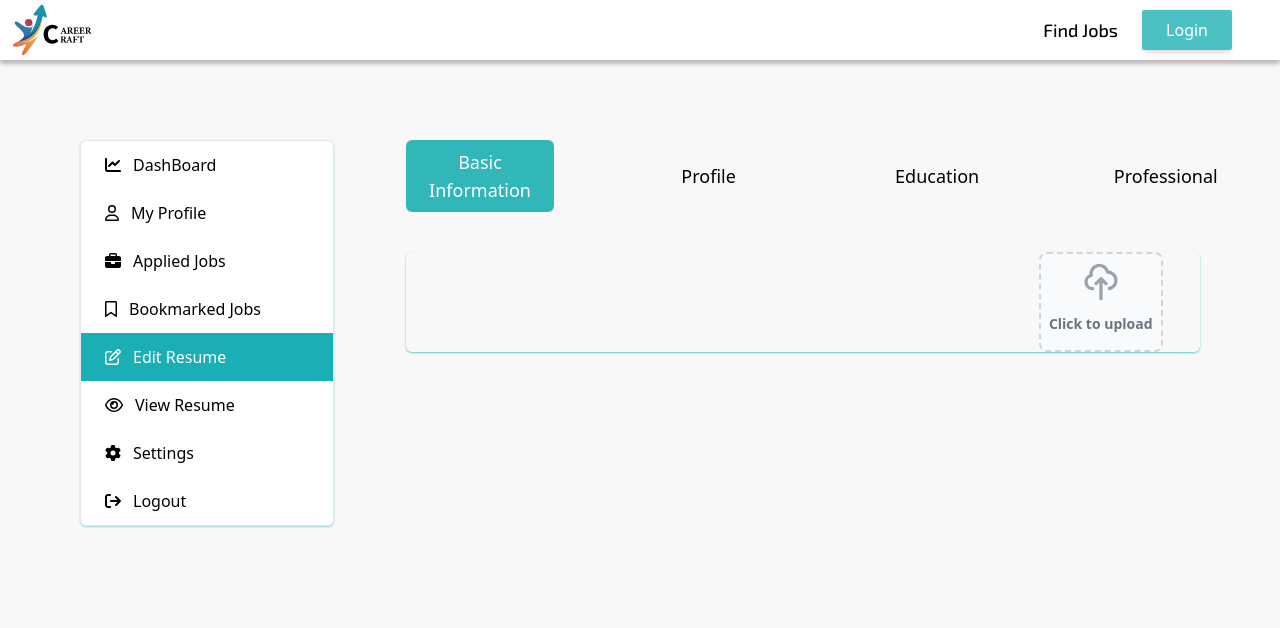
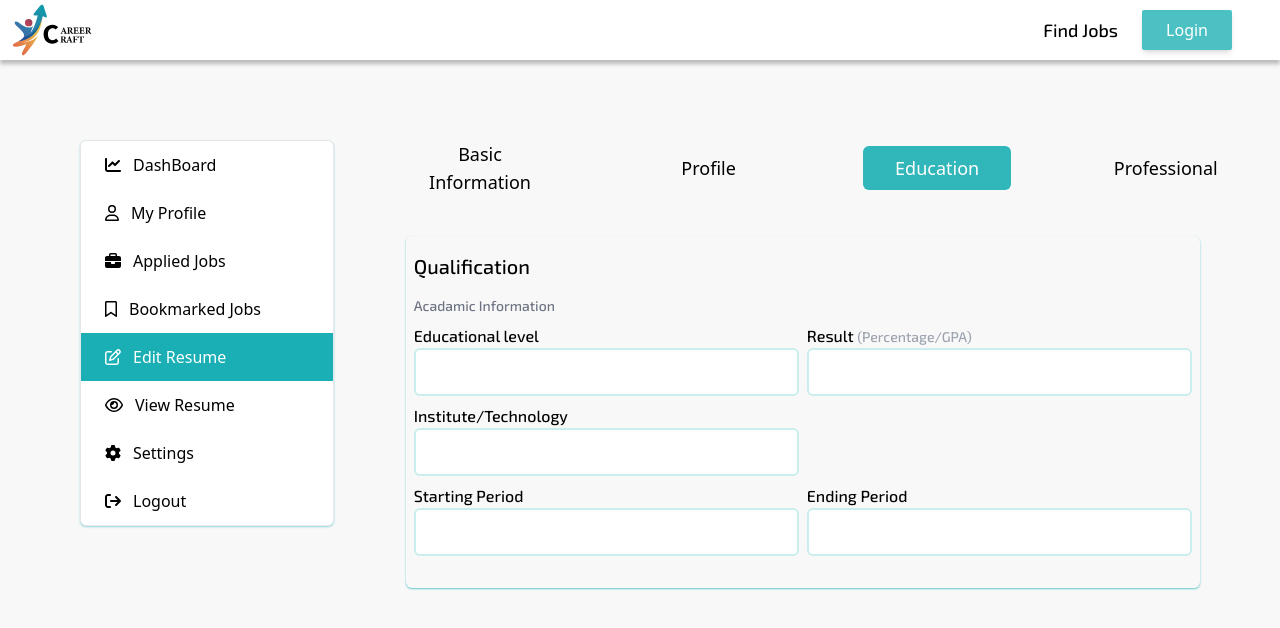
Before and after one commit to Pranav-0001/career_craft_client, a React (Create React App) app: page /editResume in a window 1280 px wide. Shown: the top 628 px of the page. Built offline with nearby package versions, Linux system fonts and the light colour scheme; no server answers.

Commit message:
User Profile

```diff
--- a/package.json
+++ b/package.json
@@ -3,6 +3,8 @@
   "version": "0.1.0",
   "private": true,
   "dependencies": {
+    "@cloudinary/react": "^1.11.2",
+    "@cloudinary/url-gen": "^1.10.1",
     "@fortawesome/fontawesome-svg-core": "^6.4.0",
     "@fortawesome/free-brands-svg-icons": "^6.4.0",
     "@fortawesome/free-regular-svg-icons": "^6.4.0",
@@ -19,6 +21,7 @@
     "@types/react-dom": "^18.2.5",
     "axios": "^1.4.0",
     "chart.js": "^4.3.0",
+    "cloudinary": "^1.37.3",
     "jwt-decode": "^3.1.2",
     "react": "^18.2.0",
     "react-app-env": "^1.2.3",
--- a/src/components/User/EditResume/Basic.tsx
+++ b/src/components/User/EditResume/Basic.tsx
@@ -1,31 +1,80 @@
-import React from 'react'
+import React, { ChangeEvent, useState } from 'react'
+import { handleImgUrl } from '../../../services/candidate/profile'
+import { FontAwesomeIcon } from '@fortawesome/react-fontawesome'
+import { faCircleXmark, faClose } from '@fortawesome/free-solid-svg-icons'
+import { url } from 'inspector'
+import { center } from '@cloudinary/url-gen/qualifiers/textAlignment'
 
 function Basic() {
+  const [imgurl, setImgUrl] = useState<string>()
+  const generateUrl = async (e: ChangeEvent<HTMLInputElement>) => {
+    if (e.target.files) {
+      const img = e.target.files[0]
+      const url = await handleImgUrl(e.target.files[0])
+      if (url) {
+        setImgUrl(url)
+      }
+    }
+
+  }
   return (
     <>
       <div className='w-full lg:ps-10 lg:pe-20 mt-10'>
-        <div className='w-full  border-primary border-200 shadow-sm shadow-primary-600 rounded-md '>
-          <div className='grid grid-cols-1 md:grid-cols-2'>
+        <div className='w-full  border-primary border-200 shadow-sm shadow-primary-600 rounded-md px-2 mb-8 pb-8'>
+          <div className='grid grid-cols-1 md:grid-cols-2 gap-2 items-center font-exo'>
             <div>
+              <h1>Firstname</h1>
+
+              <input type="text" className="signupFormInput w-full" />
 
             </div>
-            <div className='grid md:grid-cols-2'>
+            <div className='md:grid md:grid-cols-3 items-center gap-2'>
+              <div className='w-full col-span-2'>
+                <h1>Lastname</h1>
+                <input type="text" className="signupFormInput w-full" />
+              </div>
               <div className='w-full'>
+                <div className="flex items-center justify-center w-full py-2 ">
 
+                  {imgurl ? <div className='w-24 h-24 flex items-center shadow-sm rounded-sm px-2 relative bg-profile-img' style={{ backgroundImage: `url("${imgurl}")`, backgroundRepeat: 'no-repeat', backgroundPosition: 'center', backgroundSize: 'cover' }}>
+                    <FontAwesomeIcon className='bg-white absolute top-0 right-0 cursor-pointer text-lg  rounded-full  text-black' onClick={() => setImgUrl(undefined)} icon={faCircleXmark} />
+
+                  </div>
+                    : <label className=" flex flex-col items-center justify-center w-full  h-24 border-2 border-gray-300 border-dashed rounded-lg cursor-pointer bg-gray-50  hover:bg-gray-100   ">
+                      <div className="flex flex-col items-center justify-center pt-5 pb-6">
+                        <svg aria-hidden="true" className="w-10 h-10 mb-3 text-gray-400" fill="none" stroke="currentColor" viewBox="0 0 24 24" xmlns="http://www.w3.org/2000/svg"><path stroke-linecap="round" stroke-linejoin="round" stroke-width="2" d="M7 16a4 4 0 01-.88-7.903A5 5 0 1115.9 6L16 6a5 5 0 011 9.9M15 13l-3-3m0 0l-3 3m3-3v12"></path></svg>
+                        <p className="mb-2 text-sm text-gray-500 dark:text-gray-400"><span className="font-semibold">Click to upload</span></p>
+
+                      </div>
+                      <input onChange={generateUrl} type="file" className="hidden" />
+                    </label>}
+                </div>
               </div>
-              <div className="flex items-center justify-center w-full   ">
-                <label className="flex flex-col items-center justify-center w-15 py-2 px-2 h-15 border-2 border-gray-300 border-dashed rounded-lg cursor-pointer bg-gray-50 dark:hover:bg-bray-800 dark:bg-white hover:bg-gray-100 dark:border-gray-600  dark:hover:bg-white ">
-                  <div className="flex flex-col items-center justify-center  ">
-                    <svg aria-hidden="true" className="w-10 h-10 mb-3 text-gray-400" fill="none" stroke="currentColor" viewBox="0 0 24 24" xmlns="http://www.w3.org/2000/svg"><path stroke-linecap="round" stroke-linejoin="round" stroke-width="2" d="M7 16a4 4 0 01-.88-7.903A5 5 0 1115.9 6L16 6a5 5 0 011 9.9M15 13l-3-3m0 0l-3 3m3-3v12"></path></svg>
-                    <p className="mb-2 text-sm text-gray-500 dark:text-gray-400"><span className="font-semibold">Click to upload</span> </p>
-                    <p className="text-xs text-gray-500 dark:text-gray-400"></p>
-                  </div>
-                  <input id="dropzone-file" type="file" className="hidden" />
-                </label>
-              </div>
+
             </div>
-
-
+            <div>
+              <h1>Email</h1>
+              <input type="text" className="signupFormInput w-full" />
+            </div>
+            <div>
+              <h1>Phone</h1>
+              <input type="text" className="signupFormInput w-full" />
+            </div>
+            <div>
+              <h1>Qualification</h1>
+              <input type="text" className="signupFormInput w-full" />
+            </div>
+            <div>
+              <h1>Career Objective</h1>
+              <input type="text" className="signupFormInput w-full" />
+            </div>
+            <div className='col-span-2'>
+              <h1>Career Objective</h1>
+              <textarea name="" id="" className='signupFormInput h-28'></textarea>
+            </div>
+            <div className="col-span-2 mx-2">
+              <button className='bg-primary-800 text-white px-4 rounded-md py-1'>Update</button>
+            </div>
 
           </div>
         </div>
--- a/src/components/User/EditResume/EditResume.css
+++ b/src/components/User/EditResume/EditResume.css
@@ -0,0 +1,3 @@
+.signupFormInput{
+    @apply w-full h-10 md:h-12 border-primary-200  border-2 outline-primary-500 rounded-md
+}
--- a/src/components/User/EditResume/EditResume.tsx
+++ b/src/components/User/EditResume/EditResume.tsx
@@ -1,23 +1,27 @@
 import { faSquare } from '@fortawesome/free-regular-svg-icons'
 import { FontAwesomeIcon } from '@fortawesome/react-fontawesome'
-import React from 'react'
+import React, { useState } from 'react'
 import Basic from './Basic'
+import Profile from './Profile'
+import Education from './Education'
+import './EditResume.css'
 
 function EditResume() {
+    const [page,setPage]=useState('education')
     return (
         <>
             <div className='mt-20 w-full'>
                 <div className='flex justify-between items-center text-xs md:text-md lg:text-lg'>
                     <div className='w-full text-center lg:px-10'>
-                        <h1 className={`bg-primary-800 py-2 text-white rounded-md`}>Basic Information</h1>
+                        <h1 className={`${page==='basic'? 'bg-primary-800 py-2 text-white rounded-md':''}`}>Basic Information</h1>
                     </div>
 
                     <div className='w-full text-center lg:px-10'>
-                        <h1>Profile</h1>
+                        <h1 className={`${page==='profile'? 'bg-primary-800 py-2 text-white rounded-md':''}`}>Profile</h1>
                     </div>
 
                     <div className='w-full text-center lg:px-10'>
-                        <h1>Education</h1>
+                        <h1 className={`${page==='education'? 'bg-primary-800 py-2 text-white rounded-md':''}`}>Education</h1>
 
                     </div>
 
@@ -27,7 +31,9 @@ function EditResume() {
                     </div>
                 </div>
             </div>
-            <Basic/>
+            {page==="basic" && <Basic/>}
+            {page==="profile" && <Profile/>}
+            {page==="education" && <Education/>}
         </>
     )
 }
--- /dev/null
+++ b/src/components/User/EditResume/Education.tsx
@@ -0,0 +1,43 @@
+import React from 'react'
+
+function Education() {
+    return (
+        <>
+            <div className='w-full lg:ps-10 lg:pe-20 mt-10'>
+                <div className='w-full  border-primary border-200 shadow-sm shadow-primary-600 rounded-md px-2 mb-8 pb-8 pt-4'>
+                    <div className='md:grid grid-cols-1 md:grid-cols-2 gap-2 items-center font-exo '>
+                        <div className='col-span-2'>
+                            <h1 className='font-exo text-xl'>Qualification</h1>
+                            <h1 className='text-sm text-gray-500 mt-4'>Acadamic Information</h1>
+                        </div>
+                        <div >
+                        <h1 className=''>Educational level</h1>
+                            <input type="text" className="px-4 signupFormInput w-full" />
+                        </div>
+                        <div >
+                        <h1 className=''>Result <span className='text-gray-400 text-sm'>(Percentage/GPA)</span></h1>
+                            <input type="text" className="px-4 signupFormInput w-full" />
+                        </div>
+                        <div >
+                        <h1 className=''>Institute/Technology </h1>
+                            <input type="text" className="px-4 signupFormInput w-full" />
+                        </div>
+                        <div>
+
+                        </div>
+                        <div >
+                        <h1 className=''>Starting Period </h1>
+                            <input type="text" className="px-4 signupFormInput w-full" />
+                        </div>
+                        <div >
+                        <h1 className=''>Ending Period </h1>
+                            <input type="text" className="px-4 signupFormInput w-full" />
+                        </div>
+                    </div>
+                </div>
+            </div>
+        </>
+    )
+}
+
+export default Education
--- /dev/null
+++ b/src/components/User/EditResume/Profile.tsx
@@ -0,0 +1,63 @@
+import { FontAwesomeIcon } from '@fortawesome/react-fontawesome'
+import React from 'react'
+
+function Profile() {
+    return (
+        <>
+            <div className='w-full lg:ps-10 lg:pe-20 mt-10'>
+                <div className='w-full  border-primary border-200 shadow-sm shadow-primary-600 rounded-md px-2 mb-8 pb-8 pt-4'>
+                    <div className='md:grid grid-cols-1 md:grid-cols-2 gap-2 items-center font-exo '>
+                        <div className=''>
+                            <h1 className=''>Father's Name</h1>
+                            <input type="text" className="px-4 signupFormInput w-full" />
+                        </div>
+                        <div>
+                            <h1>Mother's Name</h1>
+                            <input type="text" className="px-4 signupFormInput w-full" />
+                        </div>
+                        <div>
+                            <h1>Date of Birth</h1>
+                            <input type="date" className="px-4 signupFormInput w-full" max="2004-12-31" />
+
+                        </div>
+                        <div>
+                            <h1>National Id</h1>
+                            <input type="text" className="px-4 signupFormInput w-full" />
+                        </div>
+                        <div>
+                            <h1>Permanent Address</h1>
+                            <textarea name="" id="" className="px-4 signupFormInput w-full h-24" ></textarea>
+                        </div>
+                        <div>
+                            <h1>Present Address</h1>
+                            <textarea name="" id="" className="px-4 signupFormInput w-full h-24" ></textarea>
+                        </div>
+                        <div>
+                            <h1>Marital Status</h1>
+                            <input type="text" className="px-4 signupFormInput w-full" />
+                        </div>
+                        <div>
+                            <h1>Gender</h1>
+                            <select name="" className="px-4 signupFormInput w-full" id="">
+                                <option value="Male">Male</option>
+                                <option value="Female">Female</option>
+                            </select>
+                        </div>
+                        <div className='col-span-2 '>
+                            <h1 className='mt-3 text-xl mb-2'>Your Skills</h1>
+                            <div className="flex gap-1">
+                                <input type="text" className="px-4 signupFormInput w-full" />
+                                <button className='px-4 rounded bg-primary-800'>Add</button>
+                            </div>
+                        </div>
+                        <div className='mt-4 ms-1'>
+                            <button className='bg-primary-1000 text-white px-4 py-2 rounded-md'>Update Change</button>
+                        </div>
+                    </div>
+                </div>
+            </div>
+        </>
+    )
+}
+
+export default Profile
--- /dev/null
+++ b/src/services/candidate/profile.ts
@@ -0,0 +1,25 @@
+
+import axios from "axios"
+
+
+
+export const handleImgUrl=async(img:File)=>{
+    try {
+         const imageData= new FormData()
+         imageData.append('file',img)
+         imageData.append("upload_preset","career_craft")
+         imageData.append("cloud_name","pranav123")
+         const {data}=await axios.post(`https://api.cloudinary.com/v1_1/pranav123/image/upload`,imageData)
+
+         const url:string=data.url
+
+
+         return url
+
+
+
+
+    } catch (error) {
+
+    }
+}
```
Also changed, not shown: 1 other file (tests, documents, lock files or other folders).
